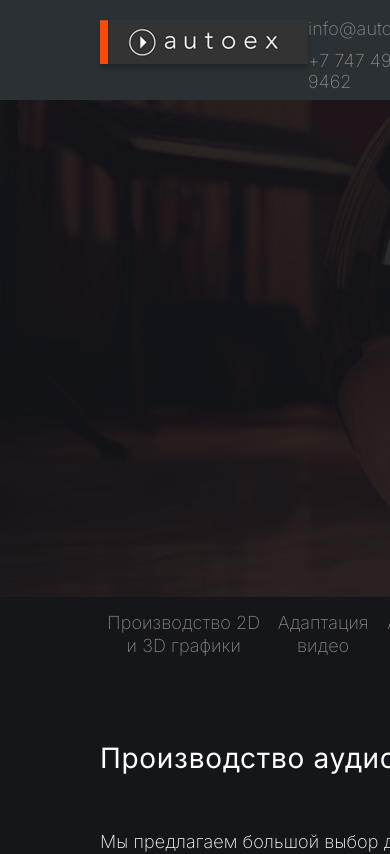
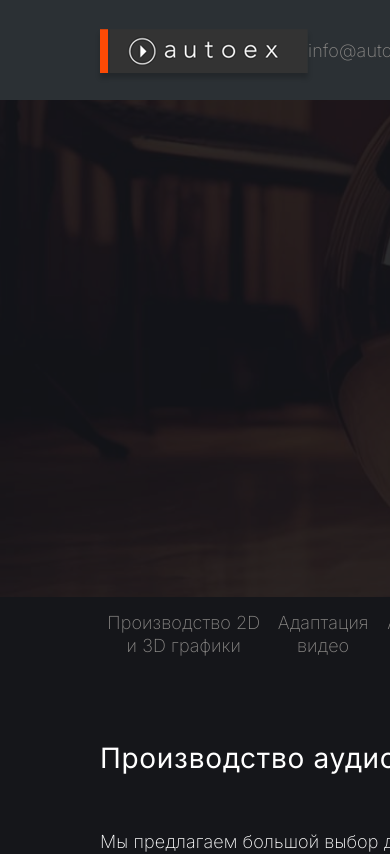
Before and after one commit to nikiforov5000/autoex-react, a React (Create React App) app: page / in a window 390 px wide. Shown: the top 854 px of the page. Built offline with nearby package versions, Linux system fonts and the light colour scheme.

Commit message:
removed phone from navbar

```diff
--- a/src/components/ContactForm/ContactForm.js
+++ b/src/components/ContactForm/ContactForm.js
@@ -10,6 +10,8 @@ const ContactForm = () => {
 
   const handleInputChange = (e) => {
     const { name, value } = e.target;
+
+    console.log(name, value);
 
     switch (name) {
       case 'name':
--- a/src/components/Navbar/Navbar.css
+++ b/src/components/Navbar/Navbar.css
@@ -16,7 +16,8 @@
   flex-flow: row;
   justify-content: space-between;
   width: 100%;
-  padding: 18px 100px 0;
+  padding-left: 100px;
+  padding-right: 100px;
 }
 .section.section-navbar .navbar-container .logo-container {
   margin-top: 2px;
@@ -27,10 +28,10 @@
   display: flex;
   flex-direction: column;
   align-items: end;
+  justify-content: center;
 }
 .section.section-navbar .navbar-container .navbar-list .navbar-item {
   margin-right: 0;
-  margin-bottom: 11px;
 }
 .section.section-navbar .navbar-container .navbar-list .navbar-item a {
   text-decoration: none;
--- a/src/components/Navbar/Navbar.js
+++ b/src/components/Navbar/Navbar.js
@@ -8,7 +8,7 @@ const Navbar = () => {
         <div className="logo-container"><a href="index.html"><img src="/images/logo-autoex-old.png" alt="logo" className="logo" /></a></div>
         <div className="navbar-list">
           <div className="navbar-item"><a href="#">info@autoex.kz</a></div>
-          <div className="navbar-item"><a href="#">+7 747 495 9462</a></div>
+          {/* <div className="navbar-item"><a href="#">+7 747 495 9462</a></div> */}
         </div>
       </div>
     </section>
--- a/src/components/Navbar/Navbar.scss
+++ b/src/components/Navbar/Navbar.scss
@@ -17,9 +17,9 @@
       display: flex;
       flex-flow: row;
       justify-content: space-between;
-
       width: 100%;
-      padding: 18px $section-padding 0;
+      padding-left: $section-padding;
+      padding-right: $section-padding;
 
       .logo-container {
         margin-top: 2px;
@@ -30,15 +30,15 @@
         display: flex;
         flex-direction: column;
         align-items: end;
+        justify-content: center;
 
         .navbar-item {
           margin-right: 0;
-          margin-bottom: 11px ;
+          // margin-bottom: 11px;
 
           a {
             text-decoration: none;
             color: $color-gray-4;
-
           }
         }
       }
```
Also changed, not shown: 1 other file (tests, documents, lock files or other folders).
